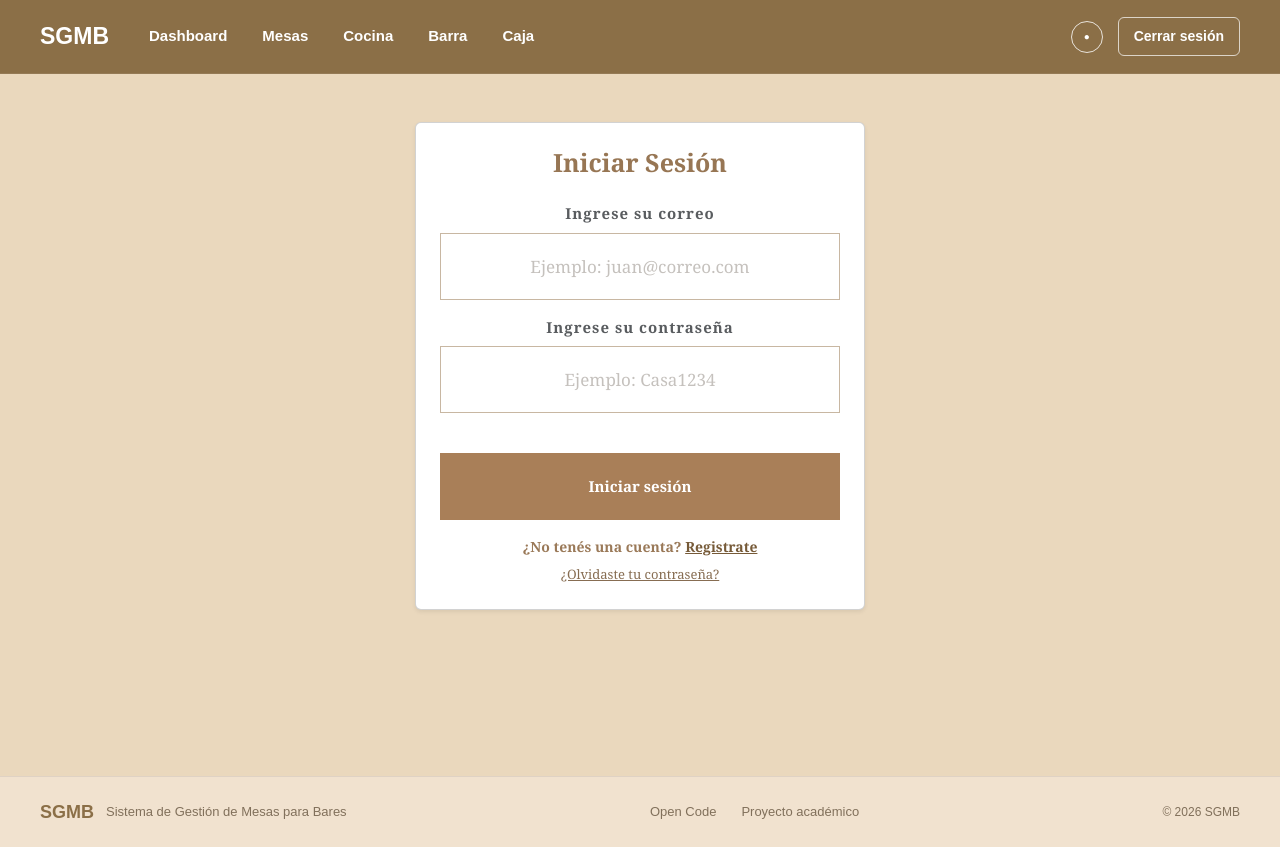
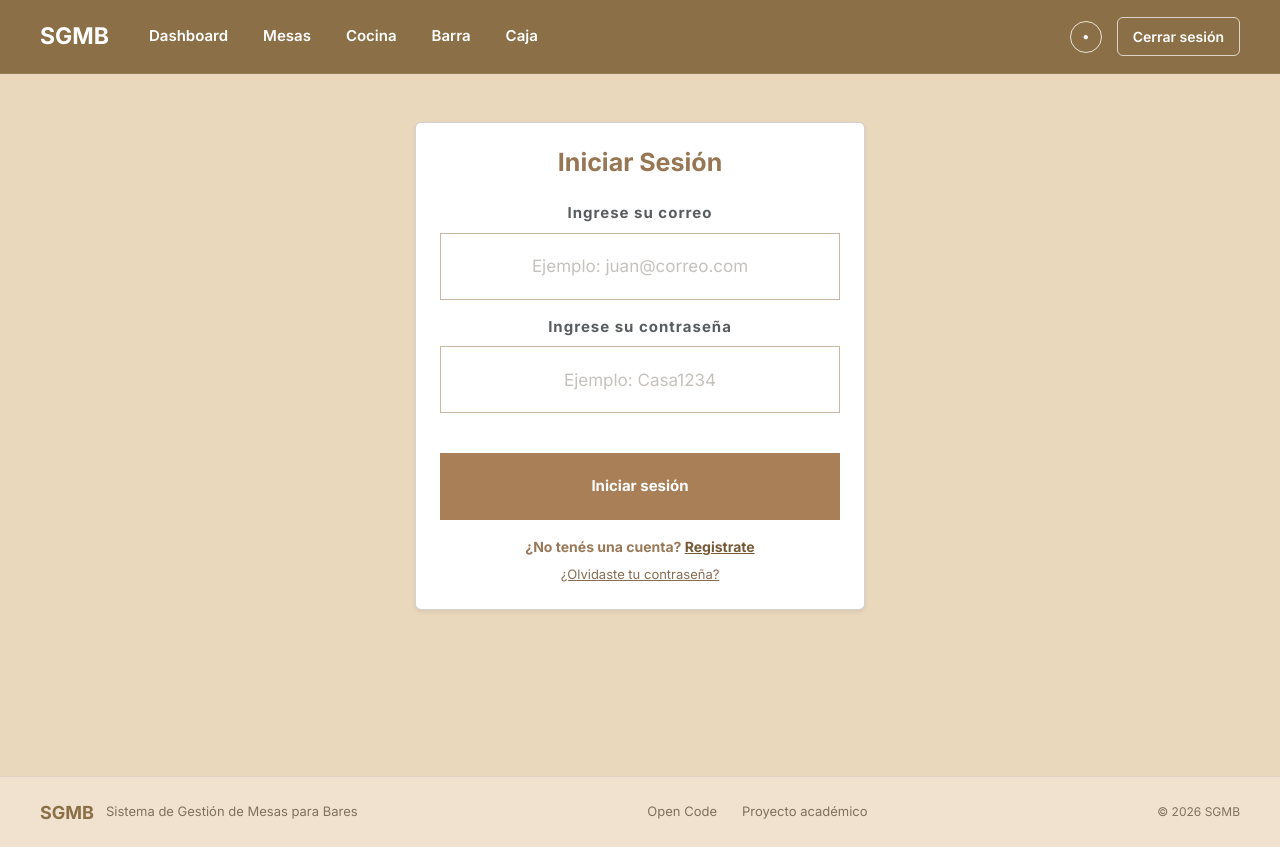
Before and after one commit to OpenCodeISPC/Sistema-de-Gestion-de-Mesas, an Angular app in the folder frontend/: page / in a window 1280 px wide. Built offline with nearby package versions, Linux system fonts and the light colour scheme.

Commit message:
Cambie la fuente de texto de la pagina por inter como estaba en figma

```diff
--- a/frontend/src/styles.css
+++ b/frontend/src/styles.css
@@ -4,6 +4,7 @@
    Bootstrap Icons se importa desde npm.
    ========================================================= */
 @import "bootstrap-icons/font/bootstrap-icons.css";
+@import url('https://fonts.googleapis.com/css2?family=Inter:wght@400;600;700&display=swap');
 
 /* Los estilos sgmb siguen definiendo la identidad visual del sistema.
    Bootstrap aporta estructura y componentes; sgmb tiene prioridad visual. */
@@ -60,7 +61,7 @@
 body {
   background: var(--sgmb-bg);
   color: var(--sgmb-black);
-  font-family: Georgia, "Times New Roman", serif;
+  font-family: 'Inter', sans-serif;
 }
 
 button,
@@ -107,7 +108,6 @@
   color: var(--sgmb-white);
   text-decoration: none;
 
-  font-family: Arial, sans-serif;
   font-size: 23px;
   font-weight: bold;
 
@@ -136,7 +136,6 @@
   color: var(--sgmb-white);
   text-decoration: none;
 
-  font-family: Arial, sans-serif;
   font-size: 15px;
   font-weight: 600;
 
@@ -185,7 +184,6 @@
   background: transparent;
   color: white;
 
-  font-family: Arial, sans-serif;
   font-size: 14px;
   font-weight: 600;
 
@@ -241,7 +239,6 @@
 
   color: #81705b;
 
-  font-family: Arial, sans-serif;
 }
 
 
@@ -406,14 +403,12 @@
 
 .sgmb-welcome h1 {
   margin: 0;
-  font-family: Arial, sans-serif;
   font-size: clamp(48px, 5vw, 82px);
   font-weight: 400;
 }
 
 .sgmb-welcome p {
   margin: 12px 0 65px;
-  font-family: Arial, sans-serif;
   font-size: 21px;
 }
 
@@ -455,7 +450,6 @@
 .sgmb-dashboard-card p {
   margin: 0;
   min-height: 65px;
-  font-family: Arial, sans-serif;
   font-size: 17px;
   line-height: 1.35;
 }
@@ -467,7 +461,6 @@
   border-radius: 8px;
   color: white;
   padding: 12px;
-  font-family: Arial, sans-serif;
   font-size: 16px;
 }
 
@@ -617,7 +610,6 @@
 
   padding: 9px 25px;
 
-  font-family: Georgia, "Times New Roman", serif;
   font-size: 15px;
 
   cursor: pointer;
@@ -1778,7 +1770,6 @@
 
   text-decoration: none;
 
-  font-family: Georgia, "Times New Roman", serif;
   font-size: 16px;
 
   transition: .2s ease;
@@ -1833,7 +1824,6 @@
 
   color: #9a7d5c;
 
-  font-family: Georgia, "Times New Roman", serif;
 
   font-size: 36px;
   font-weight: bold;
@@ -1869,7 +1859,6 @@
 
   color: #9a7d5c;
 
-  font-family: Georgia, "Times New Roman", serif;
   font-size: 16px;
 
   cursor: pointer;
@@ -1930,7 +1919,6 @@
 .sgmb-order-column__header h2 {
   margin: 0;
 
-  font-family: Arial, sans-serif;
 
   font-size: 18px;
 }
@@ -2099,8 +2087,6 @@
 
   color: #877d75;
 
-  font-family: Arial, sans-serif;
-
   font-size: 12px;
 }
 
@@ -2114,8 +2100,6 @@
   padding: 4px 9px;
 
   border-radius: 4px;
-
-  font-family: Arial, sans-serif;
 
   font-size: 10px;
   font-weight: bold;
@@ -2149,8 +2133,6 @@
 
   color: #8b817a;
 
-  font-family: Arial, sans-serif;
-
   font-size: 11px;
 }
 
@@ -2185,8 +2167,6 @@
   border-radius: 4px;
 
   color: white;
-
-  font-family: Arial, sans-serif;
 
   font-size: 13px;
   font-weight: bold;
@@ -2315,8 +2295,6 @@
 
   color: #977654;
 
-  font-family: Georgia, "Times New Roman", serif;
-
   font-size: 25px;
   font-weight: bold;
 }
@@ -2340,8 +2318,6 @@
 
   color: #ffffff;
 
-  font-family: Georgia, "Times New Roman", serif;
-
   font-size: 15px;
   font-weight: bold;
 
@@ -2364,8 +2340,6 @@
 
   color: #555;
 
-  font-family: Georgia, "Times New Roman", serif;
-
   font-size: 17px;
 
   text-align: center;
@@ -2419,8 +2393,6 @@
 
   color: #ffffff;
 
-  font-family: Georgia, "Times New Roman", serif;
-
   font-size: 15px;
   font-weight: bold;
 
@@ -2448,8 +2420,6 @@
 
   color: #c9c4bf;
 
-  font-family: Georgia, "Times New Roman", serif;
-
   cursor: pointer;
 
   transition: .2s ease;
@@ -2491,9 +2461,8 @@
 
   color: #ffffff;
 
-  font-family: Georgia, "Times New Roman", serif;
-
   font-size: 15px;
+
   font-weight: bold;
 
   cursor: pointer;
@@ -2516,9 +2485,8 @@
 
   color: #9a7958;
 
-  font-family: Georgia, "Times New Roman", serif;
-
   font-size: 14px;
+
   font-weight: bold;
 }
 
@@ -2566,8 +2534,6 @@
   margin: 0 auto 30px;
 
   color: #927b63;
-
-  font-family: Georgia, "Times New Roman", serif;
 
   font-size: 16px;
 
@@ -2696,7 +2662,6 @@
 
   font-size: 24px;
   line-height: 1;
-  font-family: arial, sans-serif;
 }
 
 
@@ -2732,8 +2697,8 @@
 
   border: 0;
 
-  font-family: Georgia, "Times New Roman", serif;
   font-size: 18px;
+
   font-weight: bold;
 
   text-align: left;
@@ -2907,7 +2872,6 @@
 
   background: white;
 
-  font-family: Georgia, "Times New Roman", serif;
   font-size: 13px;
 
   cursor: pointer;
@@ -2983,9 +2947,8 @@
 
   color: white;
 
-  font-family: Georgia, "Times New Roman", serif;
-
   font-size: 15px;
+
   font-weight: bold;
 
   cursor: pointer;
@@ -3101,8 +3064,8 @@
   background: var(--sgmb-brown);
   color: white;
 
-  font-family: Arial, sans-serif;
   font-size: 14px;
+
   font-weight: 600;
 
   cursor: pointer;
@@ -3195,7 +3158,6 @@
 
   color: var(--sgmb-black);
 
-  font-family: Arial, sans-serif;
   font-size: 14px;
 }
 
@@ -3224,8 +3186,6 @@
 
   color: #76665b;
 
-  font-family: Arial, sans-serif;
-
   outline: none;
 }
 
@@ -3256,7 +3216,6 @@
 
   background: #fffdfb;
 
-  font-family: Arial, sans-serif;
 }
 
 
@@ -3425,8 +3384,6 @@
 
   color: #999;
 
-  font-family: Arial, sans-serif;
-
   font-size: 13px;
 }
 
@@ -3524,8 +3481,6 @@
   margin: 5px 0 0;
 
   color: #999;
-
-  font-family: Arial, sans-serif;
 
   font-size: 13px;
 }
@@ -3605,8 +3560,6 @@
 
   color: #5e5145;
 
-  font-family: Arial, sans-serif;
-
   font-size: 14px;
 
   outline: none;
@@ -3674,9 +3627,8 @@
 
   padding: 0 18px;
 
-  font-family: Arial, sans-serif;
-
   font-size: 14px;
+
   font-weight: 600;
 
   cursor: pointer;
```
